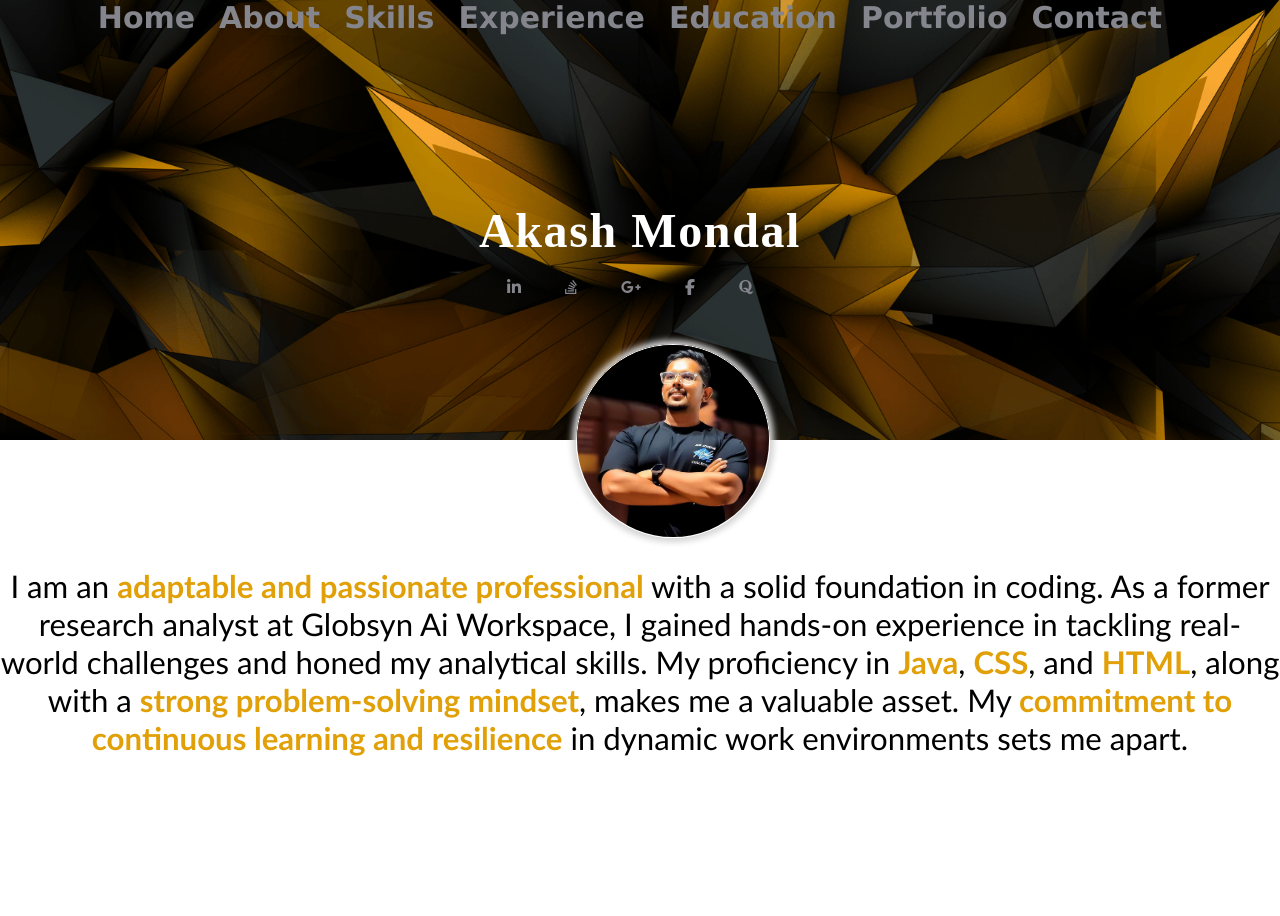
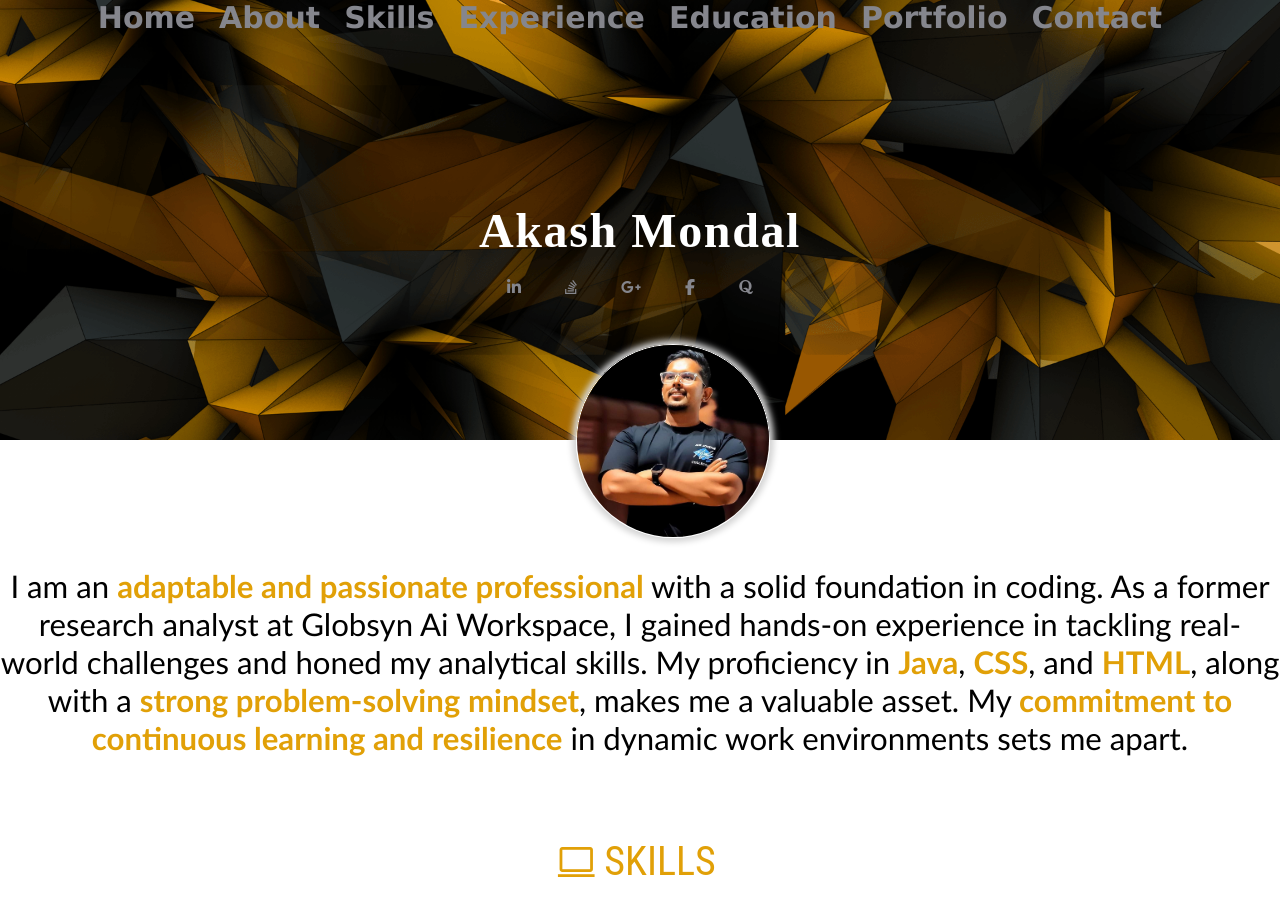
Before and after one commit to BongFreak/Project-In-CSS-Html, a plain HTML site: page Resume/Resume.html in a window 1280 px wide. Before the commit the page ends 800 px from the top, so only its background shows below. Drawn offline with nearby package versions, Linux system fonts and the light colour scheme; a web font is replaced by a local one.

Commit message:
Adding justify-content & align-items to center in section-heading class

```diff
--- a/Resume/Resume.css
+++ b/Resume/Resume.css
@@ -47,6 +47,7 @@ body{
     text-align: center;
 }
 
+
 /*-----------Name & Social-icons---------- */
 
 #name-social_icons-container{
@@ -78,6 +79,36 @@ body{
 .social-icons li a i:hover {
     box-shadow: 0px 0px 6px 4px rgba(230, 196, 196, 0.3);
 }
+
+/*--------------------Section Class-------------------- */
+
+section{
+    width: 100%;
+    display: flex;
+    flex-direction: column;
+    flex-wrap: wrap;
+    align-items: center;
+
+}
+.section-heading {
+    width: auto;
+    padding: 20px 10px 10px;
+    font-weight: 400;
+    font-family: "Roboto Condensed", sans-serif;
+    display: flex;
+    justify-content: center;
+    align-items: center;
+}
+
+.section-heading span {
+    font-size: 40px;
+    color: #e1a007;
+    display: inline-block;
+    padding-top: 10px;
+    margin-right: 0.5rem;
+
+}
+
 /*---------------About Sectiomn and My Image------------- */
 #about {
     height: auto;
@@ -108,6 +139,30 @@ body{
     color: #e1a007;
     font-weight: bold;
 }
-.text-highlight{
+/* .text-highlight{
     color: #e1a007;
+} */
+/*---------------Skill Section------------- */
+.skills-display {
+    width: 70%;
+    /*height: 100px;*/
+    /*border: 2px solid black; 	*/
+    display: flex;
+    flex-wrap: wrap;
+    justify-content: space-between;
 }
+
+
+
+/* Common Margin Classes */
+.mb75px {
+    margin-bottom: 75px;
+}
+
+/*common color classes */
+
+.text-highlight {
+    color: #e1a007;
+    font-weight: 600;
+
+}
--- a/Resume/Resume.html
+++ b/Resume/Resume.html
@@ -5,7 +5,12 @@
     <meta name="viewport" content="width=device-width, initial-scale=1.0">
     <title>MY Resume</title>
     <link rel="stylesheet" type="text/css" href="./Resume.css">
-
+    <link rel="stylesheet"
+        href="https://fonts.googleapis.com/css2?family=Material+Symbols+Outlined:opsz,wght,FILL,GRAD@24,400,0,0" />
+<link rel="preconnect" href="https://fonts.googleapis.com">
+<link rel="preconnect" href="https://fonts.gstatic.com" crossorigin>
+<link href="https://fonts.googleapis.com/css2?family=Poetsen+One&family=Roboto+Slab:wght@100..900&display=swap"
+    rel="stylesheet">
     <!------------to visible Frontawsome(website) icon link----------->
     <script src="https://kit.fontawesome.com/b3348ae33f.js" crossorigin="anonymous"></script>
 
@@ -82,6 +87,20 @@
 
         </section>
         <section id="skills">
+            <h1 class="section-heading mb75px">
+            <span class="material-symbols-outlined">
+                computer
+            </span>
+                <span>SKILLS</span>
+            </h1>
+            <div class="skills-display">
+
+                <div class="skill-progress">
+
+                </div>
+
+
+            </div>
 
         </section>
         <section id="experience">
```
